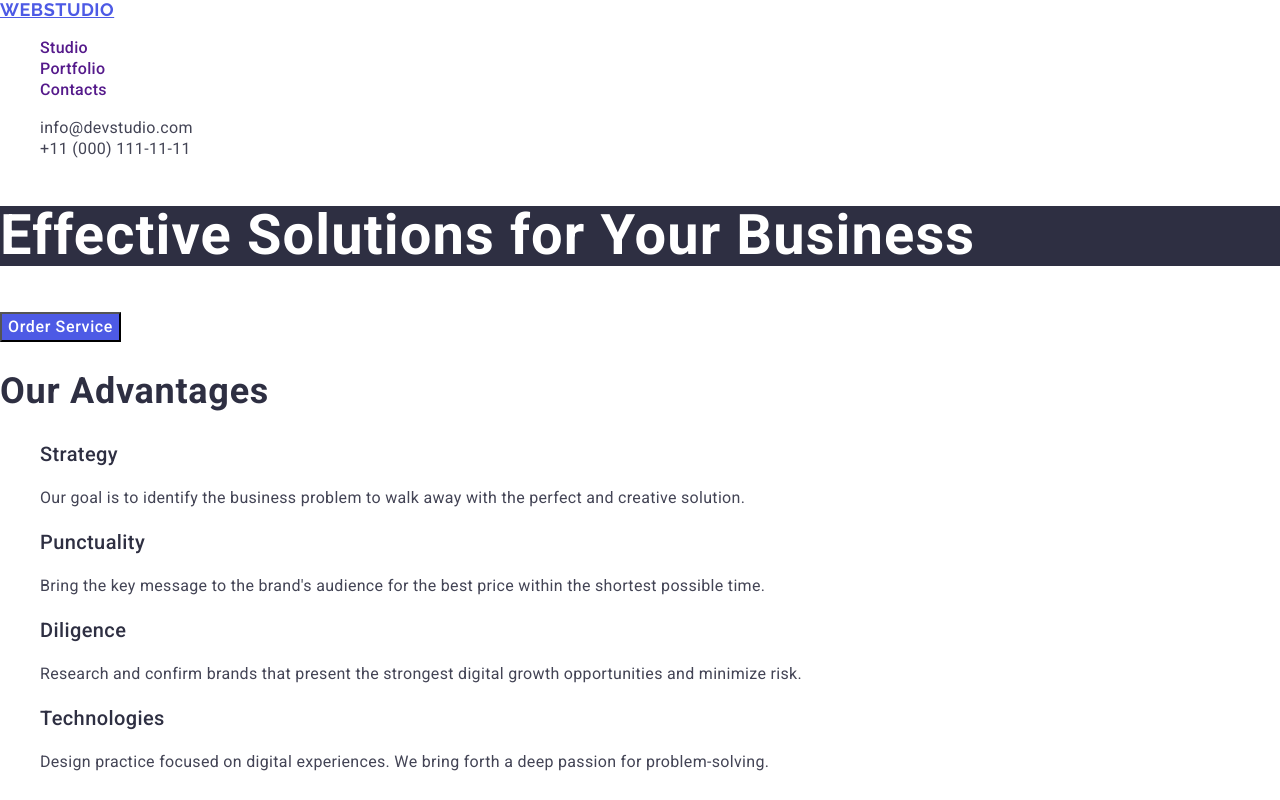
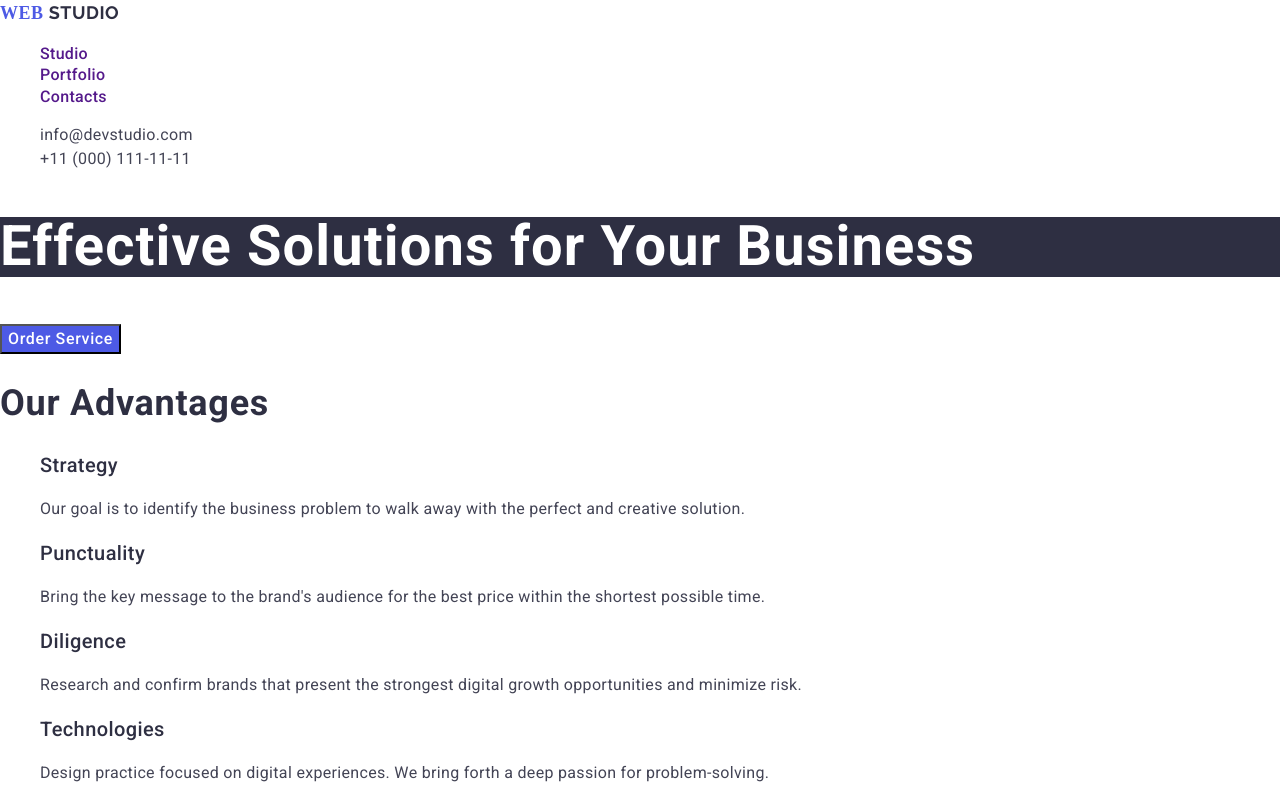
Before and after one commit to Legion12021/goit-markup-hw-02, a plain HTML site: page index.html in a window 1280 px wide. Shown: the top 800 px of the page. Drawn offline with nearby package versions, Linux system fonts and the light colour scheme.

Commit message:
14.10 16.44

```diff
--- a/index.html
+++ b/index.html
@@ -19,14 +19,14 @@
   <body>
     <header>
       <nav>
-        <a class="logotype" href="./index.html">WebStudio</a>
+        <a class="logotype link" href="./index.html">Web <span>Studio</span></a>
         <ul class="menu-list list">
           <li><a class="menu-link link" href="">Studio</a></li>
           <li><a class="menu-link link" href="">Portfolio</a></li>
           <li><a class="menu-link link" href="">Contacts</a></li>
         </ul>
       </nav>
-      <address>
+      <address class="address">
         <ul class="list">
           <li>
             <a
--- a/сss/styles.css
+++ b/сss/styles.css
@@ -13,12 +13,24 @@ body {
   color: #434455;
   background-color: #ffffff;
 }
-
-.logotype {
+span {
+  color: var(--NAVY-BLUE, #2e2f42);
   font-family: Raleway;
   font-size: 18px;
   font-weight: 700;
-  line-height: 1.16;
+  line-height: 21px;
+  letter-spacing: 0.54px;
+  text-transform: uppercase;
+}
+.address {
+  font-style: normal;
+}
+
+.logotype {
+  font-family: Raleway sans-serif;
+  font-size: 18px;
+  font-weight: 700;
+  line-height: 1.5;
   letter-spacing: 0.54px;
   text-transform: uppercase;
   color: var(--IRIS, #4d5ae5);
@@ -37,7 +49,7 @@ body {
   font-size: 16px;
   font-style: normal;
   font-weight: 400;
-  line-height: 1.33;
+  line-height: 1.5;
   letter-spacing: 0.32px;
 }
 
```
